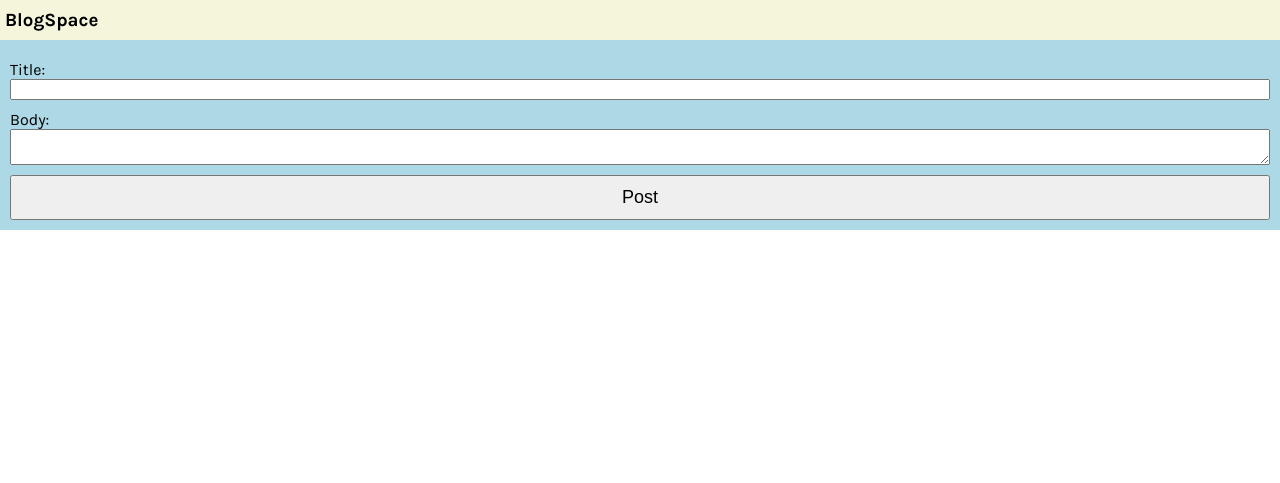
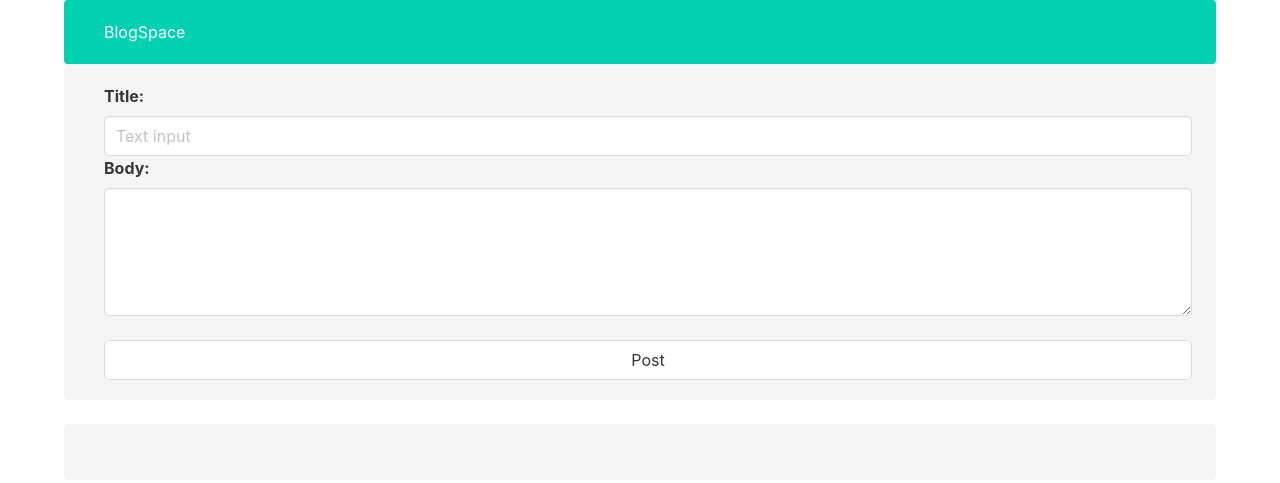
Before and after one commit to benoah/micro-space-blogg-, a plain HTML site: page index.html in a window 1280 px wide. Drawn offline with nearby package versions, Linux system fonts and the light colour scheme; no server answers.

Commit message:
update css style

```diff
--- a/index.css
+++ b/index.css
@@ -1,39 +1,10 @@
 body {
     font-family: 'Karla', sans-serif;
-    margin: 0;
-    padding: 0;
 }
 
-nav {
-    background-color: beige;
-    padding: 5px;
-    height: 30px;
-    display: flex;
-    align-items: center;
-    position: fixed;
-    width: 100%;
-}
 
-nav > h3 {
-    margin: 0;
-}
+
 
 #blog-list {
-    padding: 10px;
+    padding: 8px;
 }
-
-form {
-    padding: 60px 10px 10px;
-    display: grid;
-    background-color: lightblue;
-}
-
-input#post-title, textarea#post-body {
-    margin-bottom: 10px;
-}
-
-button {
-    padding: 10px;
-    font-size: 18px;
-    cursor: pointer;
-}
--- a/index.html
+++ b/index.html
@@ -6,20 +6,42 @@
     <meta name="viewport" content="width=device-width, initial-scale=1.0">
     <title>Micro-blogg</title>
     <link rel="stylesheet" href="index.css">
+    <link rel="stylesheet" href="https://cdn.jsdelivr.net/npm/bulma@0.9.3/css/bulma.min.css">
     <link href="https://fonts.googleapis.com/css2?family=Karla:wght@200;400;700&display=swap" rel="stylesheet">
+    <link rel="stylesheet" href="https://cdn.jsdelivr.net/npm/bulma@0.9.3/css/bulma-rtl.min.css">
 </head>
 <body>
-    <nav>
-        <h3>BlogSpace</h3>
-    </nav>
-    <form id="new-post">
-        <label for="post-title">Title:</label>
-        <input id="post-title" type="text" />
-        <label for="post-body">Body:</label>
-        <textarea id="post-body"></textarea>
-        <button>Post</button>
-    </form>
-    <div id="blog-list"></div>
+    <div class="container">
+        <div class="notification is-primary">
+            <h1>BlogSpace</h1>
+        </div>
+      </div>
+
+      <div class="container">
+        <div class="notification ">
+            <form id="new-post" class="field">
+                <label class="label" for="post-title">Title:</label>
+                <div class="control">
+                     <input  id="post-title" class="input" type="text" placeholder="Text input">
+                </div>
+                <label class="label" for="post-body">Body:</label>
+                <div class="control">
+                    <textarea id="post-body" class="textarea" type="text" placeholder="Text input"> </textarea>
+                </div>
+                <br>
+                <button class="button is-fullwidth">Post</button>
+            </form>
+        </div>
+
+        <div class="notification ">
+            <div id="blog-list"></div>
+        </div>
+
+      </div>
+
+
+
+
     <script src="index.js"></script>
 </body>
 </html>
--- a/index.js
+++ b/index.js
@@ -1,62 +1,66 @@
-let postsArray = []
-const titleInput = document.getElementById("post-title")
-const bodyInput = document.getElementById("post-body")
-const form = document.getElementById("new-post")
+let postsArray = [];
+const titleInput = document.getElementById("post-title");
+const bodyInput = document.getElementById("post-body");
+const form = document.getElementById("new-post");
 
 function renderPost() {
-    let html = ""
+  let html = "";
   for (let post of postsArray) {
     html += `
-                <h3>${post.title}</h3>
-                <p>${post.body}</p>
+            <div class="card">
+             <header class="card-header">
+            <p class="card-header-title">${post.title}</p>
+            <div class="card-content">
+            <div class="content">
+            ${post.body}
+            </div>
+          </div>
+            </header>
+        </div>
                  <hr />
-            `
+            `;
   }
-        document.getElementById("blog-list").innerHTML = html
+  document.getElementById("blog-list").innerHTML = html;
 }
 
+fetch("https://apis.scrimba.com/jsonplaceholder/posts")
+  .then((res) => res.json())
+  .then((data) => {
+    postsArray = data.slice(0, 5);
+    renderPost();
+  });
 
-fetch("https://apis.scrimba.com/jsonplaceholder/posts")
-    .then(res => res.json())
-    .then(data => {
-         postsArray = data.slice(0, 5)
-         renderPost()
-    })
-
-form.addEventListener("submit", function(e) {
-    e.preventDefault()
-    const postTitle = titleInput.value
-    const postBody = bodyInput.value
+form.addEventListener("submit", function (e) {
+  e.preventDefault();
+  const postTitle = titleInput.value;
+  const postBody = bodyInput.value;
   const data = {
     title: postTitle,
-        body: postBody
-    }
+    body: postBody,
+  };
 
   const options = {
     method: "POST",
     body: JSON.stringify(data),
     headers: {
-            "Content-Type": "application/json"
-        }
-    }
+      "Content-Type": "application/json",
+    },
+  };
 
   fetch("https://apis.scrimba.com/jsonplaceholder/posts", options)
-        .then(res => res.json())
-        .then(post => {
-            postsArray.unshift(post)
-            renderPost()
+    .then((res) => res.json())
+    .then((post) => {
+      postsArray.unshift(post);
+      renderPost();
       /**
        * Challenge: clear the form out!
        */
       // titleInput.value = ""
       // bodyInput.value = ""
-            form.reset()
-
-        })
-})
-
-
+      form.reset();
+    });
+});
 
 fetch("https://apis.scrimba.com/openweathermap/data/2.5/weather?q=Oslo")
-    .then(res => res.json())
-    .then(data => console.log(data))
+  .then((res) => res.json())
+  .then((data) => console.log(data));
```
Lines whose indentation alone changed are shown as unchanged.
